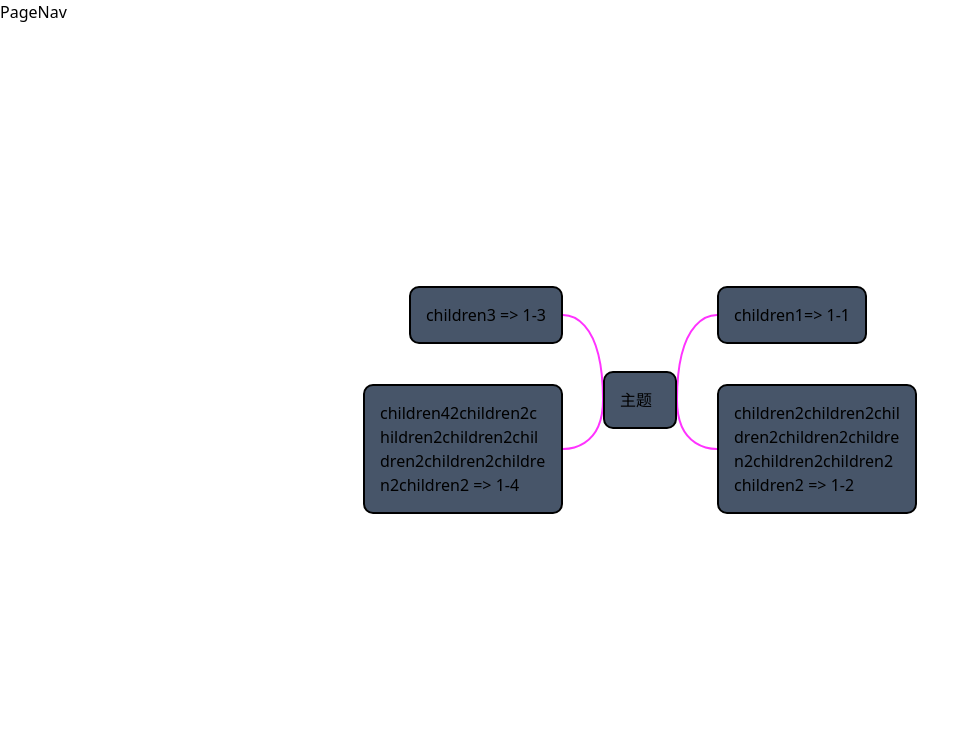
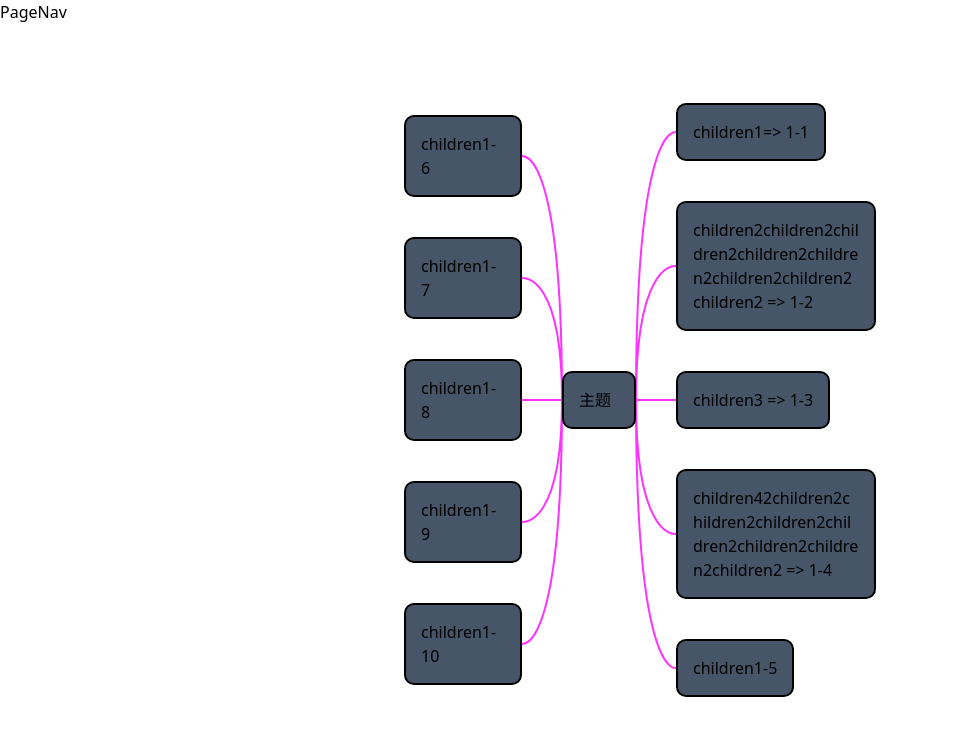
Before and after one commit to coderwei99/ReactMind, a React (Vite) app: page / in a window 1280 px wide. Shown: the top 736 px of the page, without its empty margins (0-979 px from the left). Built offline with nearby package versions, Linux system fonts and the light colour scheme.

Commit message:
test: test render more node

```diff
--- a/src/static/defaultNode.ts
+++ b/src/static/defaultNode.ts
@@ -31,36 +31,36 @@ export const defaultNode: defaultNodeType = [
         text: 'children42children2children2children2children2children2children2children2 => 1-4',
         children: [],
       },
-      // {
-      //   id: '1-5',
-      //   text: 'children4',
-      //   children: [],
-      // },
-      // {
-      //   id: '1-6',
-      //   text: 'children4',
-      //   children: [],
-      // },
-      // {
-      //   id: '1-7',
-      //   text: 'children4',
-      //   children: [],
-      // },
-      // {
-      //   id: '1-8',
-      //   text: 'children4',
-      //   children: [],
-      // },
-      // {
-      //   id: '1-9',
-      //   text: 'children4',
-      //   children: [],
-      // },
-      // {
-      //   id: '1-10',
-      //   text: 'children4',
-      //   children: [],
-      // },
+      {
+        id: '1-5',
+        text: 'children1-5',
+        children: [],
+      },
+      {
+        id: '1-6',
+        text: 'children1-6',
+        children: [],
+      },
+      {
+        id: '1-7',
+        text: 'children1-7',
+        children: [],
+      },
+      {
+        id: '1-8',
+        text: 'children1-8',
+        children: [],
+      },
+      {
+        id: '1-9',
+        text: 'children1-9',
+        children: [],
+      },
+      {
+        id: '1-10',
+        text: 'children1-10',
+        children: [],
+      },
       // {
       //   id: '1-11',
       //   text: 'children4',
```
